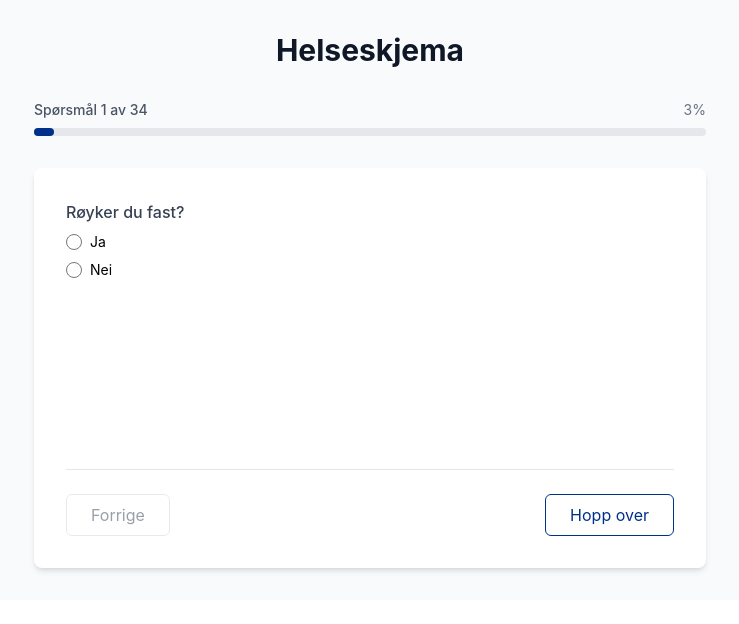
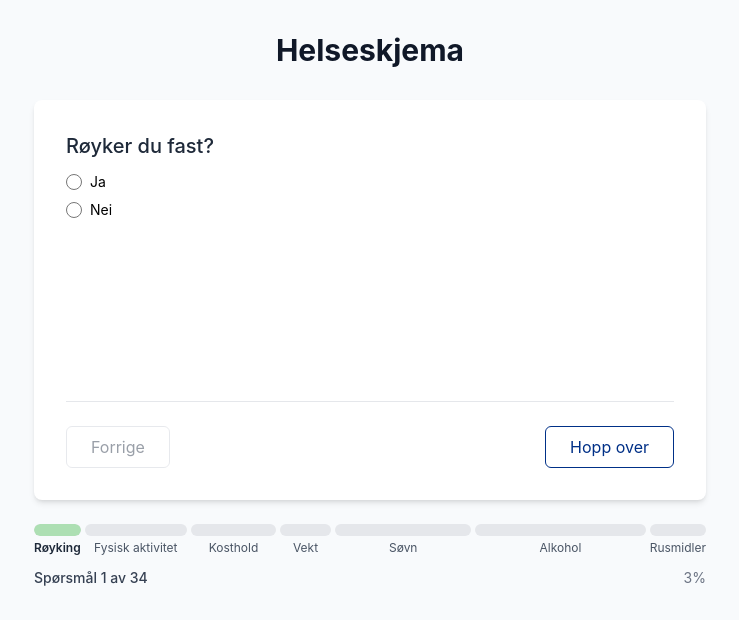
Before and after one commit to anjaiod/hjertefrisk, a Next.js app in the folder frontend/: page /pasient_skjema in a window 1280 px wide. Shown: the top 624 px of the page, without its empty margins (270-1009 px from the left). Built offline with nearby package versions, Linux system fonts and the light colour scheme.

Commit message:
feat: feat: progressbar
Lagt til progress bar under pasient-spørreskjema med kategorier

```diff
--- a/frontend/src/components/atoms/QuestionLabel.tsx
+++ b/frontend/src/components/atoms/QuestionLabel.tsx
@@ -8,7 +8,7 @@ export default function QuestionLabel({
   required = false,
 }: QuestionLabelProps) {
   return (
-    <label className="block text-base font-medium text-gray-700 mb-2">
+    <label className="block text-xl font-medium text-gray-800 mb-3">
       {text}
       {required && <span className="text-red-500 ml-1">*</span>}
     </label>
--- /dev/null
+++ b/frontend/src/components/molecules/CategorizedProgressBar.tsx
@@ -0,0 +1,98 @@
+"use client";
+
+interface Category {
+  name: string;
+  count: number;
+}
+
+interface CategorizedProgressBarProps {
+  categories: Category[];
+  currentStep: number;
+  questionCategories: number[];
+}
+
+export default function CategorizedProgressBar({
+  categories,
+  currentStep,
+  questionCategories,
+}: CategorizedProgressBarProps) {
+  const totalSteps = questionCategories.length;
+  // Ensure currentStep doesn't exceed bounds
+  const safeCurrentStep = Math.min(currentStep, totalSteps - 1);
+  const currentCategoryIndex = questionCategories[safeCurrentStep];
+  const currentCategory = categories[currentCategoryIndex];
+
+  // Calculate how many questions completed in each category
+  const completedPerCategory = categories.map((_, categoryIndex) => {
+    return questionCategories.filter(
+      (qCat, qIndex) => qCat === categoryIndex && qIndex <= safeCurrentStep,
+    ).length;
+  });
+
+  return (
+    <div className="w-full">
+      {/* Category Segments */}
+      <div className="flex gap-1 mb-3">
+        {categories.map((category, index) => {
+          const totalInCategory = category.count;
+          const completedInCategory = completedPerCategory[index];
+          const progressPercent =
+            totalInCategory > 0
+              ? (completedInCategory / totalInCategory) * 100
+              : 0;
+          const isActive = index === currentCategoryIndex;
+
+          return (
+            <div
+              key={index}
+              className="flex-1 relative"
+              style={{ flexBasis: `${(category.count / totalSteps) * 100}%` }}
+            >
+              {/* Background */}
+              <div className="w-full bg-gray-200 rounded-full h-3 overflow-hidden">
+                {/* Progress */}
+                <div
+                  className="bg-brand-mint h-3 rounded-full transition-all duration-300"
+                  style={{
+                    width: `${progressPercent}%`,
+                  }}
+                />
+              </div>
+              {/* Category Label */}
+              <div
+                className={`text-xs mt-1 text-center ${
+                  isActive
+                    ? "font-semibold text-gray-800"
+                    : "font-normal text-gray-600"
+                }`}
+              >
+                {category.name}
+              </div>
+            </div>
+          );
+        })}
+      </div>
+
+      {/* Current Progress Text */}
+      <div className="flex items-center justify-between text-sm">
+        <span className="font-medium text-gray-700">
+          {currentCategory ? (
+            <>
+              Spørsmål {Math.min(currentStep + 1, totalSteps)} av {totalSteps}
+            </>
+          ) : (
+            <>
+              Spørsmål {Math.min(currentStep + 1, totalSteps)} av {totalSteps}
+            </>
+          )}
+        </span>
+        <span className="text-gray-500">
+          {Math.round(
+            (Math.min(currentStep + 1, totalSteps) / totalSteps) * 100,
+          )}
+          %
+        </span>
+      </div>
+    </div>
+  );
+}
--- a/frontend/src/components/molecules/QuestionWizard.tsx
+++ b/frontend/src/components/molecules/QuestionWizard.tsx
@@ -1,6 +1,12 @@
 "use client";
 
 import { ReactNode } from "react";
+import CategorizedProgressBar from "./CategorizedProgressBar";
+
+interface Category {
+  name: string;
+  count: number;
+}
 
 interface QuestionWizardProps {
   children: ReactNode;
@@ -9,6 +15,8 @@ interface QuestionWizardProps {
   onSkip: () => void;
   onPrevious: () => void;
   onSubmit: () => void;
+  categories?: Category[];
+  questionCategories?: number[];
 }
 
 export default function QuestionWizard({
@@ -18,30 +26,14 @@ export default function QuestionWizard({
   onSkip,
   onPrevious,
   onSubmit,
+  categories,
+  questionCategories,
 }: QuestionWizardProps) {
   const isLastStep = currentStep === totalSteps - 1;
   const isFirstStep = currentStep === 0;
 
   return (
     <div className="max-w-2xl mx-auto">
-      {/* Progress Bar */}
-      <div className="mb-8">
-        <div className="flex items-center justify-between mb-2">
-          <span className="text-sm font-medium text-gray-600">
-            Spørsmål {currentStep + 1} av {totalSteps}
-          </span>
-          <span className="text-sm text-gray-500">
-            {Math.round(((currentStep + 1) / totalSteps) * 100)}%
-          </span>
-        </div>
-        <div className="w-full bg-gray-200 rounded-full h-2">
-          <div
-            className="bg-brand-navy h-2 rounded-full transition-all duration-300"
-            style={{ width: `${((currentStep + 1) / totalSteps) * 100}%` }}
-          />
-        </div>
-      </div>
-
       {/* Question Content */}
       <div className="bg-white p-8 rounded-lg shadow-md min-h-[400px] flex flex-col">
         <div className="flex-1">{children}</div>
@@ -75,6 +67,17 @@ export default function QuestionWizard({
           )}
         </div>
       </div>
+
+      {/* Categorized Progress Bar - Bottom */}
+      {categories && questionCategories && (
+        <div className="mt-6">
+          <CategorizedProgressBar
+            categories={categories}
+            currentStep={currentStep}
+            questionCategories={questionCategories}
+          />
+        </div>
+      )}
     </div>
   );
 }
--- a/frontend/src/components/organisms/PatientHealthQuestionnaire.tsx
+++ b/frontend/src/components/organisms/PatientHealthQuestionnaire.tsx
@@ -1,6 +1,6 @@
 "use client";
 
-import { useState, useEffect } from "react";
+import { useState, useEffect, ReactElement } from "react";
 import QuestionWizard from "../molecules/QuestionWizard";
 import QuestionRadio from "../molecules/QuestionRadio";
 import QuestionNumber from "../molecules/QuestionNumber";
@@ -144,8 +144,22 @@ export default function PatientHealthQuestionnaire() {
     alert("Skjema sendt inn!");
   };
 
-  const questions = [
+  // Category indices
+  const SMOKING = 0;
+  const EXERCISE = 1;
+  const DIET = 2;
+  const WEIGHT = 3;
+  const SLEEP = 4;
+  const ALCOHOL = 5;
+  const SUBSTANCES = 6;
+
+  // Build questions and track their categories
+  const questionsData: Array<{ element: ReactElement; category: number }> = [];
+
   // Røyking
+  questionsData.push({
+    category: SMOKING,
+    element: (
       <ConditionalQuestion
         key="smoker"
         question="Røyker du fast?"
@@ -153,10 +167,14 @@ export default function PatientHealthQuestionnaire() {
         value={data.smoker}
         onChange={(value) => updateData("smoker", value)}
         onAnswer={handleNext}
-    />,
+      />
+    ),
+  });
 
-    ...(data.smoker === "ja"
-      ? [
+  if (data.smoker === "ja") {
+    questionsData.push({
+      category: SMOKING,
+      element: (
         <QuestionTextArea
           key="smoking-amount"
           question="Hvor mye røyker du?"
@@ -166,7 +184,12 @@ export default function PatientHealthQuestionnaire() {
           onAnswer={handleNext}
           placeholder="F.eks. 10 sigaretter per dag"
           rows={2}
-          />,
+        />
+      ),
+    });
+    questionsData.push({
+      category: SMOKING,
+      element: (
         <ConditionalQuestion
           key="smoking-motivated"
           question="Er du motivert til å slutte med røyking dersom du får hjelp til dette?"
@@ -174,11 +197,15 @@ export default function PatientHealthQuestionnaire() {
           value={data.smokingMotivated}
           onChange={(value) => updateData("smokingMotivated", value)}
           onAnswer={handleNext}
-          />,
-        ]
-      : []),
+        />
+      ),
+    });
+  }
 
   // Fysisk aktivitet
+  questionsData.push({
+    category: EXERCISE,
+    element: (
       <QuestionRadio
         key="exercise-frequency"
         question="Hvor ofte trener du?"
@@ -195,8 +222,13 @@ export default function PatientHealthQuestionnaire() {
         value={data.exerciseFrequency}
         onChange={(value) => updateData("exerciseFrequency", value)}
         onAnswer={handleNext}
-    />,
+      />
+    ),
+  });
 
+  questionsData.push({
+    category: EXERCISE,
+    element: (
       <QuestionRadio
         key="exercise-duration"
         question="Hvor lenge trener du hver gang?"
@@ -209,8 +241,13 @@ export default function PatientHealthQuestionnaire() {
         value={data.exerciseDuration}
         onChange={(value) => updateData("exerciseDuration", value)}
         onAnswer={handleNext}
-    />,
+      />
+    ),
+  });
 
+  questionsData.push({
+    category: EXERCISE,
+    element: (
       <QuestionRadio
         key="exercise-intensity"
         question="Hvor hardt trener du?"
@@ -226,8 +263,13 @@ export default function PatientHealthQuestionnaire() {
         value={data.exerciseIntensity}
         onChange={(value) => updateData("exerciseIntensity", value)}
         onAnswer={handleNext}
-    />,
+      />
+    ),
+  });
 
+  questionsData.push({
+    category: EXERCISE,
+    element: (
       <ConditionalQuestion
         key="physical-limitations"
         question="Har du noen fysiske begrensninger som påvirker dine muligheter til trening?"
@@ -245,8 +287,13 @@ export default function PatientHealthQuestionnaire() {
           placeholder="Beskriv dine fysiske begrensninger..."
           rows={3}
         />
-    </ConditionalQuestion>,
+      </ConditionalQuestion>
+    ),
+  });
 
+  questionsData.push({
+    category: EXERCISE,
+    element: (
       <ConditionalQuestion
         key="exercise-barriers"
         question="Har du noen andre barrierer (angst, smerter, sosiale utfordringer) som påvirker trening?"
@@ -264,8 +311,13 @@ export default function PatientHealthQuestionnaire() {
           placeholder="Beskriv barrierer..."
           rows={3}
         />
-    </ConditionalQuestion>,
+      </ConditionalQuestion>
+    ),
+  });
 
+  questionsData.push({
+    category: EXERCISE,
+    element: (
       <QuestionRadio
         key="exercise-motivated"
         question="Er du motivert til å bli mer fysisk aktiv i hverdagen dersom du får hjelp til dette?"
@@ -277,9 +329,14 @@ export default function PatientHealthQuestionnaire() {
         value={data.exerciseMotivated}
         onChange={(value) => updateData("exerciseMotivated", value)}
         onAnswer={handleNext}
-    />,
+      />
+    ),
+  });
 
   // Kosthold
+  questionsData.push({
+    category: DIET,
+    element: (
       <QuestionRadio
         key="meals-per-day"
         question="Hvor mange måltider spiser du per dag?"
@@ -293,8 +350,13 @@ export default function PatientHealthQuestionnaire() {
         value={data.mealsPerDay}
         onChange={(value) => updateData("mealsPerDay", value)}
         onAnswer={handleNext}
-    />,
+      />
+    ),
+  });
 
+  questionsData.push({
+    category: DIET,
+    element: (
       <QuestionRadio
         key="skip-meals"
         question="Hvor ofte hopper du over måltider?"
@@ -308,8 +370,13 @@ export default function PatientHealthQuestionnaire() {
         value={data.skipMeals}
         onChange={(value) => updateData("skipMeals", value)}
         onAnswer={handleNext}
-    />,
+      />
+    ),
+  });
 
+  questionsData.push({
+    category: DIET,
+    element: (
       <QuestionRadio
         key="appetite"
         question="Hvordan vil du beskrive appetitten din?"
@@ -323,8 +390,13 @@ export default function PatientHealthQuestionnaire() {
         value={data.appetite}
         onChange={(value) => updateData("appetite", value)}
         onAnswer={handleNext}
-    />,
+      />
+    ),
+  });
 
+  questionsData.push({
+    category: DIET,
+    element: (
       <ConditionalQuestion
         key="diet-motivated"
         question="Er du motivert til å forbedre kostholdet ditt?"
@@ -332,8 +404,13 @@ export default function PatientHealthQuestionnaire() {
         value={data.dietMotivated}
         onChange={(value) => updateData("dietMotivated", value)}
         onAnswer={handleNext}
-    />,
+      />
+    ),
+  });
 
+  questionsData.push({
+    category: DIET,
+    element: (
       <QuestionRadio
         key="weight-stable"
         question="Har vekten din vært stabil det siste året?"
@@ -346,10 +423,14 @@ export default function PatientHealthQuestionnaire() {
         value={data.weightStable}
         onChange={(value) => updateData("weightStable", value)}
         onAnswer={handleNext}
-    />,
+      />
+    ),
+  });
 
-    ...(data.weightStable.startsWith("nei")
-      ? [
+  if (data.weightStable.startsWith("nei")) {
+    questionsData.push({
+      category: DIET,
+      element: (
         <QuestionTextArea
           key="weight-change"
           question="Hvor mye har vekten din endret seg?"
@@ -359,11 +440,15 @@ export default function PatientHealthQuestionnaire() {
           onAnswer={handleNext}
           placeholder="F.eks. økt 5 kg siste 6 måneder"
           rows={2}
-          />,
-        ]
-      : []),
+        />
+      ),
+    });
+  }
 
   // Vekt
+  questionsData.push({
+    category: WEIGHT,
+    element: (
       <QuestionNumber
         key="height"
         question="Hvor høy er du?"
@@ -373,8 +458,13 @@ export default function PatientHealthQuestionnaire() {
         onAnswer={handleNext}
         placeholder="170"
         unit="cm"
-    />,
+      />
+    ),
+  });
 
+  questionsData.push({
+    category: WEIGHT,
+    element: (
       <QuestionNumber
         key="weight"
         question="Hvor mye veier du?"
@@ -384,8 +474,13 @@ export default function PatientHealthQuestionnaire() {
         onAnswer={handleNext}
         placeholder="70"
         unit="kg"
-    />,
+      />
+    ),
+  });
 
+  questionsData.push({
+    category: WEIGHT,
+    element: (
       <QuestionNumber
         key="waist"
         question="Hva er din livvidde?"
@@ -395,9 +490,14 @@ export default function PatientHealthQuestionnaire() {
         onAnswer={handleNext}
         placeholder="80"
         unit="cm"
-    />,
+      />
+    ),
+  });
 
   // Søvn
+  questionsData.push({
+    category: SLEEP,
+    element: (
       <ConditionalQuestion
         key="difficulty-falling-asleep"
         question="Er det vanskelig for deg å sovne om kvelden?"
@@ -405,8 +505,13 @@ export default function PatientHealthQuestionnaire() {
         value={data.difficultyFallingAsleep}
         onChange={(value) => updateData("difficultyFallingAsleep", value)}
         onAnswer={handleNext}
-    />,
+      />
+    ),
+  });
 
+  questionsData.push({
+    category: SLEEP,
+    element: (
       <ConditionalQuestion
         key="wakes-during-night"
         question="Våkner du flere ganger i løpet av natten?"
@@ -414,8 +519,13 @@ export default function PatientHealthQuestionnaire() {
         value={data.wakesDuringNight}
         onChange={(value) => updateData("wakesDuringNight", value)}
         onAnswer={handleNext}
-    />,
+      />
+    ),
+  });
 
+  questionsData.push({
+    category: SLEEP,
+    element: (
       <ConditionalQuestion
         key="wakes-too-early"
         question="Våkner du for tidlig om morgenen?"
@@ -423,8 +533,13 @@ export default function PatientHealthQuestionnaire() {
         value={data.wakesTooEarly}
         onChange={(value) => updateData("wakesTooEarly", value)}
         onAnswer={handleNext}
-    />,
+      />
+    ),
+  });
 
+  questionsData.push({
+    category: SLEEP,
+    element: (
       <ConditionalQuestion
         key="poor-sleep-quality"
         question="Synes du selv at du sover for dårlig?"
@@ -432,8 +547,13 @@ export default function PatientHealthQuestionnaire() {
         value={data.poorSleepQuality}
         onChange={(value) => updateData("poorSleepQuality", value)}
         onAnswer={handleNext}
-    />,
+      />
+    ),
+  });
 
+  questionsData.push({
+    category: SLEEP,
+    element: (
       <ConditionalQuestion
         key="sleep-day-awake-night"
         question="Sover du om dagen og er våken om natten?"
@@ -449,8 +569,13 @@ export default function PatientHealthQuestionnaire() {
           onChange={(value) => updateData("nightShiftWork", value)}
           onAnswer={handleNext}
         />
-    </ConditionalQuestion>,
+      </ConditionalQuestion>
+    ),
+  });
 
+  questionsData.push({
+    category: SLEEP,
+    element: (
       <QuestionRadio
         key="sleep-problem-frequency"
         question="Hvor ofte har du problemer med søvn?"
@@ -465,8 +590,13 @@ export default function PatientHealthQuestionnaire() {
         value={data.sleepProblemFrequency}
         onChange={(value) => updateData("sleepProblemFrequency", value)}
         onAnswer={handleNext}
-    />,
+      />
+    ),
+  });
 
+  questionsData.push({
+    category: SLEEP,
+    element: (
       <ConditionalQuestion
         key="sleep-medication"
         question="Tar du sovemedisin?"
@@ -474,8 +604,13 @@ export default function PatientHealthQuestionnaire() {
         value={data.sleepMedication}
         onChange={(value) => updateData("sleepMedication", value)}
         onAnswer={handleNext}
-    />,
+      />
+    ),
+  });
 
+  questionsData.push({
+    category: SLEEP,
+    element: (
       <ConditionalQuestion
         key="sleep-guidance"
         question="Ønsker du veiledning om søvn?"
@@ -483,9 +618,14 @@ export default function PatientHealthQuestionnaire() {
         value={data.sleepGuidance}
         onChange={(value) => updateData("sleepGuidance", value)}
         onAnswer={handleNext}
-    />,
+      />
+    ),
+  });
 
   // Alkohol (AUDIT)
+  questionsData.push({
+    category: ALCOHOL,
+    element: (
       <QuestionRadio
         key="alcohol-frequency"
         question="Hvor ofte drikker du alkohol?"
@@ -500,8 +640,13 @@ export default function PatientHealthQuestionnaire() {
         value={data.alcoholFrequency}
         onChange={(value) => updateData("alcoholFrequency", value)}
         onAnswer={handleNext}
-    />,
+      />
+    ),
+  });
 
+  questionsData.push({
+    category: ALCOHOL,
+    element: (
       <QuestionRadio
         key="alcohol-units"
         question="Hvor mange enheter drikker du på en typisk dag når du drikker?"
@@ -516,8 +661,13 @@ export default function PatientHealthQuestionnaire() {
         value={data.alcoholUnitsPerDay}
         onChange={(value) => updateData("alcoholUnitsPerDay", value)}
         onAnswer={handleNext}
-    />,
+      />
+    ),
+  });
 
+  questionsData.push({
+    category: ALCOHOL,
+    element: (
       <QuestionRadio
         key="alcohol-binge"
         question="Hvor ofte drikker du 6 eller flere enheter ved en og samme anledning?"
@@ -532,8 +682,13 @@ export default function PatientHealthQuestionnaire() {
         value={data.alcoholBingeDrinking}
         onChange={(value) => updateData("alcoholBingeDrinking", value)}
         onAnswer={handleNext}
-    />,
+      />
+    ),
+  });
 
+  questionsData.push({
+    category: ALCOHOL,
+    element: (
       <QuestionRadio
         key="alcohol-unable-to-stop"
         question="Hvor ofte i løpet av det siste året har du opplevd at du ikke klarte å stoppe å drikke når du først hadde begynt?"
@@ -548,8 +703,13 @@ export default function PatientHealthQuestionnaire() {
         value={data.alcoholUnableToStop}
         onChange={(value) => updateData("alcoholUnableToStop", value)}
         onAnswer={handleNext}
-    />,
+      />
+    ),
+  });
 
+  questionsData.push({
+    category: ALCOHOL,
+    element: (
       <QuestionRadio
         key="alcohol-failed-expectations"
         question="Hvor ofte i løpet av det siste året har du ikke klart å gjøre det som normalt forventes av deg på grunn av alkoholbruk?"
@@ -564,8 +724,13 @@ export default function PatientHealthQuestionnaire() {
         value={data.alcoholFailedExpectations}
         onChange={(value) => updateData("alcoholFailedExpectations", value)}
         onAnswer={handleNext}
-    />,
+      />
+    ),
+  });
 
+  questionsData.push({
+    category: ALCOHOL,
+    element: (
       <QuestionRadio
         key="alcohol-morning-drinking"
         question="Hvor ofte i løpet av det siste året har du trengt å drikke alkohol på morgenen for å komme i gang etter å ha drukket mye dagen før?"
@@ -580,8 +745,13 @@ export default function PatientHealthQuestionnaire() {
         value={data.alcoholMorningDrinking}
         onChange={(value) => updateData("alcoholMorningDrinking", value)}
         onAnswer={handleNext}
-    />,
+      />
+    ),
+  });
 
+  questionsData.push({
+    category: ALCOHOL,
+    element: (
       <QuestionRadio
         key="alcohol-guilt"
         question="Hvor ofte i løpet av det siste året har du hatt skyldfølelse eller dårlig samvittighet etter å ha drukket?"
@@ -596,8 +766,13 @@ export default function PatientHealthQuestionnaire() {
         value={data.alcoholGuilt}
         onChange={(value) => updateData("alcoholGuilt", value)}
         onAnswer={handleNext}
-    />,
+      />
+    ),
+  });
 
+  questionsData.push({
+    category: ALCOHOL,
+    element: (
       <QuestionRadio
         key="alcohol-memory-loss"
         question="Hvor ofte i løpet av det siste året har du ikke kunnet huske hva som skjedde kvelden før fordi du hadde drukket?"
@@ -612,8 +787,13 @@ export default function PatientHealthQuestionnaire() {
         value={data.alcoholMemoryLoss}
         onChange={(value) => updateData("alcoholMemoryLoss", value)}
         onAnswer={handleNext}
-    />,
+      />
+    ),
+  });
 
+  questionsData.push({
+    category: ALCOHOL,
+    element: (
       <QuestionRadio
         key="alcohol-injury"
         question="Har du eller noen andre blitt skadet som følge av at du hadde drukket?"
@@ -626,8 +806,13 @@ export default function PatientHealthQuestionnaire() {
         value={data.alcoholInjury}
         onChange={(value) => updateData("alcoholInjury", value)}
         onAnswer={handleNext}
-    />,
+      />
+    ),
+  });
 
+  questionsData.push({
+    category: ALCOHOL,
+    element: (
       <QuestionRadio
         key="alcohol-concern"
         question="Har en slektning, venn, lege eller annet helsepersonell vist bekymring for alkoholvanene dine eller foreslått at du burde trappe ned?"
@@ -640,9 +825,14 @@ export default function PatientHealthQuestionnaire() {
         value={data.alcoholConcern}
         onChange={(value) => updateData("alcoholConcern", value)}
         onAnswer={handleNext}
-    />,
+      />
+    ),
+  });
 
   // Rusmidler
+  questionsData.push({
+    category: SUBSTANCES,
+    element: (
       <ConditionalQuestion
         key="uses-substances"
         question="Bruker du rusmidler?"
@@ -650,10 +840,14 @@ export default function PatientHealthQuestionnaire() {
         value={data.usesSubstances}
         onChange={(value) => updateData("usesSubstances", value)}
         onAnswer={handleNext}
-    />,
+      />
+    ),
+  });
 
-    ...(data.usesSubstances === "ja"
-      ? [
+  if (data.usesSubstances === "ja") {
+    questionsData.push({
+      category: SUBSTANCES,
+      element: (
         <ConditionalQuestion
           key="used-opioids-ghb"
           question="Har du noen gang brukt opioider eller GHB?"
@@ -661,8 +855,13 @@ export default function PatientHealthQuestionnaire() {
           value={data.usedOpioidsGHB}
           onChange={(value) => updateData("usedOpioidsGHB", value)}
           onAnswer={handleNext}
-          />,
+        />
+      ),
+    });
 
+    questionsData.push({
+      category: SUBSTANCES,
+      element: (
         <ConditionalQuestion
           key="used-opioids-recently"
           question="Har du brukt opioider eller GHB i det siste?"
@@ -670,8 +869,13 @@ export default function PatientHealthQuestionnaire() {
           value={data.usedOpioidsGHBRecently}
           onChange={(value) => updateData("usedOpioidsGHBRecently", value)}
           onAnswer={handleNext}
-          />,
+        />
+      ),
+    });
 
+    questionsData.push({
+      category: SUBSTANCES,
+      element: (
         <ConditionalQuestion
           key="uses-injection"
           question="Bruker du sprøyte?"
@@ -679,8 +883,13 @@ export default function PatientHealthQuestionnaire() {
           value={data.usesInjection}
           onChange={(value) => updateData("usesInjection", value)}
           onAnswer={handleNext}
-          />,
+        />
+      ),
+    });
 
+    questionsData.push({
+      category: SUBSTANCES,
+      element: (
         <ConditionalQuestion
           key="substance-motivated"
           question="Er du motivert til å slutte med rusmidler?"
@@ -688,9 +897,30 @@ export default function PatientHealthQuestionnaire() {
           value={data.substanceMotivated}
           onChange={(value) => updateData("substanceMotivated", value)}
           onAnswer={handleNext}
-          />,
-        ]
-      : []),
+        />
+      ),
+    });
+  }
+
+  // Extract questions and their categories
+  const questions = questionsData.map((q) => q.element);
+  const questionCategories = questionsData.map((q) => q.category);
+
+  // Calculate category counts
+  const categoryCounts = [0, 0, 0, 0, 0, 0, 0];
+  questionCategories.forEach((cat) => {
+    categoryCounts[cat]++;
+  });
+
+  // Define categories with calculated counts
+  const categories = [
+    { name: "Røyking", count: categoryCounts[0] },
+    { name: "Fysisk aktivitet", count: categoryCounts[1] },
+    { name: "Kosthold", count: categoryCounts[2] },
+    { name: "Vekt", count: categoryCounts[3] },
+    { name: "Søvn", count: categoryCounts[4] },
+    { name: "Alkohol", count: categoryCounts[5] },
+    { name: "Rusmidler", count: categoryCounts[6] },
   ];
 
   // Ensure currentStep stays within bounds when questions array changes
@@ -716,6 +946,8 @@ export default function PatientHealthQuestionnaire() {
             onSkip={handleSkip}
             onPrevious={handlePrevious}
             onSubmit={handleSubmit}
+            categories={categories}
+            questionCategories={questionCategories}
           >
             {questions[currentStep]}
           </QuestionWizard>
```
Lines whose indentation alone changed are shown as unchanged.
